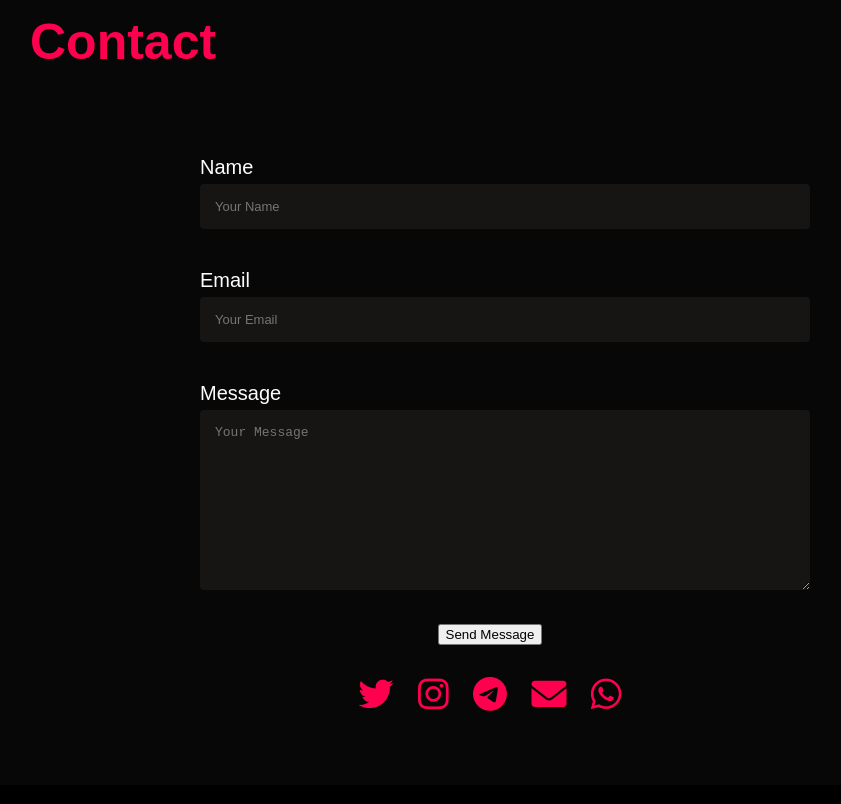
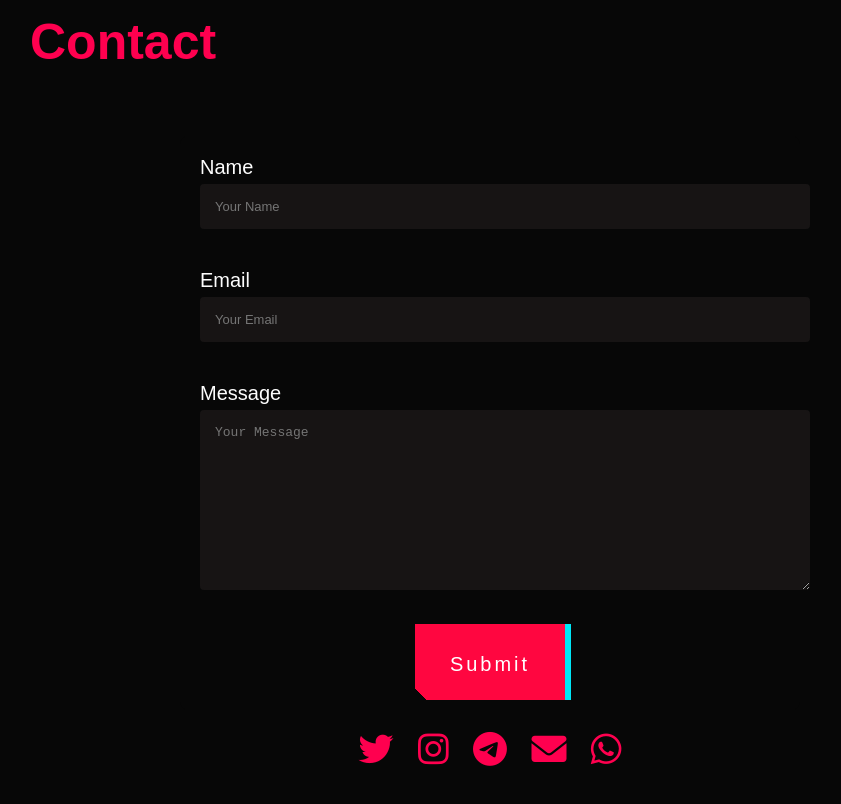
Before and after one commit to Gladiator-420/Swastik.Portfolio, a plain HTML site: page index.html in a window 1280 px wide. Shown: the part 2775-3579 px from the top of the page, without its empty margins (150-991 px from the left). Drawn offline with Linux system fonts and the light colour scheme; a script that the page names is missing.

Commit message:
Update index.html

```diff
--- a/index.html
+++ b/index.html
@@ -82,7 +82,7 @@
                         <label for="message">Message</label>
                         <textarea id="message" name="message" placeholder="Your Message" rows="5" required ></textarea>
                     </div>
-                    <button type="submit">Send Message</button>
+                    <button  class="button-49" type="submit">Submit</button>
                 </form>
 
                 <div class="social-icons">
```
